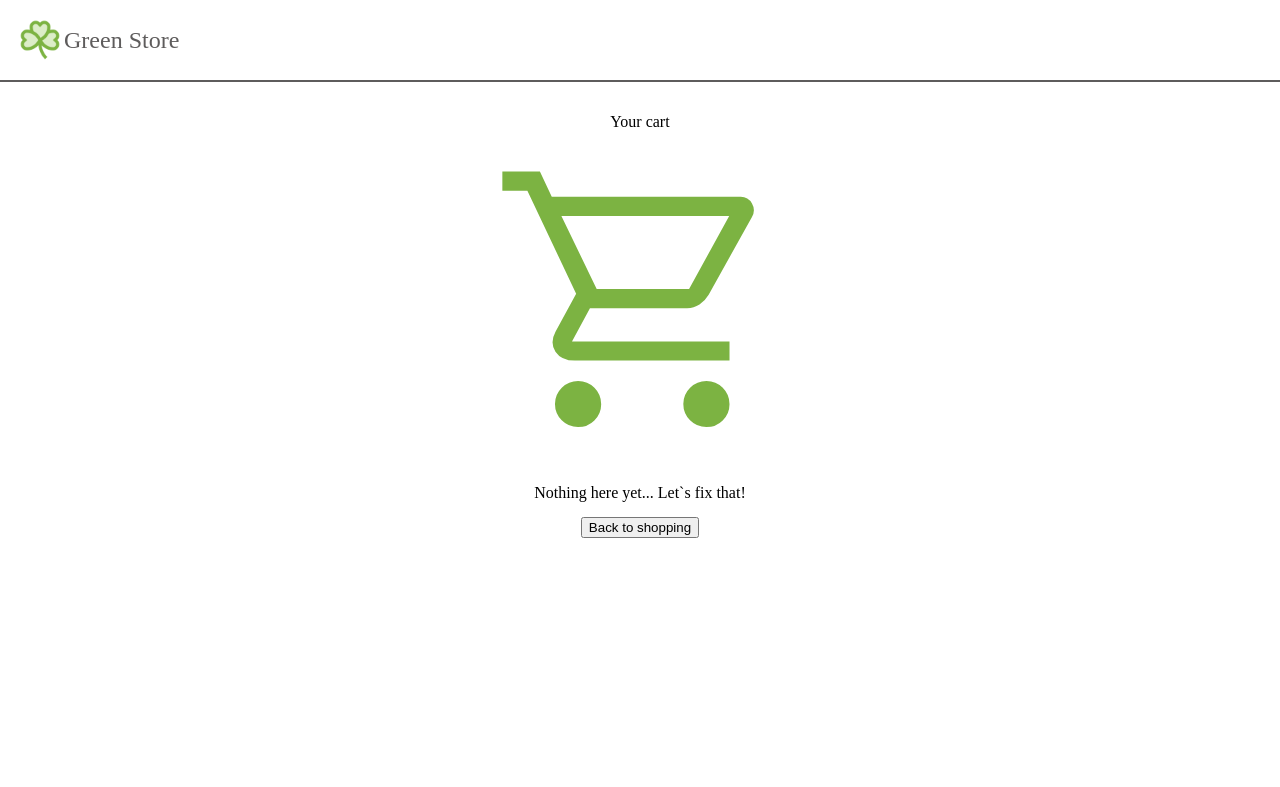
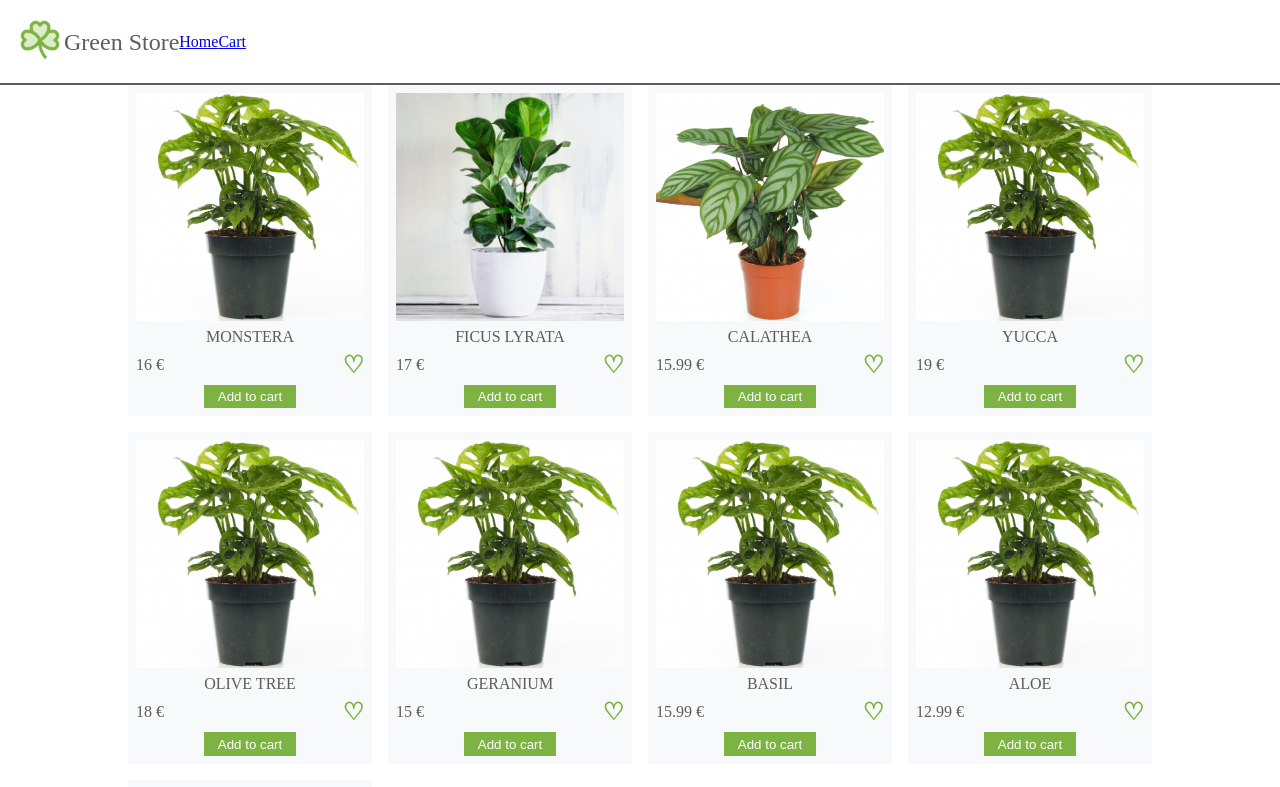
Before and after one commit to Dev-Olena/green-store-react, a React (Create React App) app: page / in a window 1280 px wide. Shown: the top 787 px of the page. Built offline with nearby package versions, Linux system fonts and the light colour scheme.

Commit message:
refactor app structure, add router

```diff
--- a/package.json
+++ b/package.json
@@ -6,6 +6,7 @@
     "cra-template": "1.2.0",
     "react": "^19.0.0",
     "react-dom": "^19.0.0",
+    "react-router-dom": "^7.1.5",
     "react-scripts": "5.0.1"
   },
   "scripts": {
--- a/src/App.js
+++ b/src/App.js
@@ -1,10 +1,10 @@
 import React, {useState, useEffect} from "react";
-import './reset.css';
+import {BrowserRouter, Routes, Route, Link} from "react-router-dom";
 import CartContext from "./contexts/CartContexts";
 import Header from "./components/Header";
 import HomePage from "./pages/HomePage";
 import CartPage from "./pages/CartPage";
-
+import './reset.css';
 import "./style.css"
 
 
@@ -15,13 +15,14 @@ function App() {
   useEffect(() => localStorage.setItem('cart',  JSON.stringify(cart)), [cart]);
 
   return (
-    <div className='app-container'>
-      <Header />
-      <CartContext.Provider value={[cart, setCart]}>
-        {/* <HomePage /> */}
-        <CartPage />
-      </CartContext.Provider>
-    </div>
+  <CartContext.Provider value={[cart, setCart]}>
+    <BrowserRouter>
+      <Routes>
+          <Route path= "/" element = {<HomePage />} />
+          <Route path="/cart" element={<CartPage />} />
+      </Routes>
+    </BrowserRouter>
+  </CartContext.Provider>
   );
 
 }
--- a/src/components/Header/index.js
+++ b/src/components/Header/index.js
@@ -1,11 +1,19 @@
 import React from "react";
+import {Link} from "react-router-dom";
 import styles from './Header.module.css';
 
 const Header = () => {
     const logo = '/assets/logo.png';
-    return (<header className={styles.header}>
-        <img src={logo} className={styles.logo} alt='Green Store logo'/>
+    return (
+    <header className={styles.header}>
+        <Link to="/">
+            <img src={logo} className={styles.logo} alt='Green Store logo'/>
+        </Link>
         <h1 className={styles.title}>Green Store</h1>
+        <nav>
+            <Link to="/">Home</Link>
+            <Link to="/cart">Cart</Link>
+        </nav>
     </header>)
 }
 
--- a/src/pages/CartPage/index.js
+++ b/src/pages/CartPage/index.js
@@ -1,5 +1,7 @@
 import React, {useContext} from "react";
+import {Link} from "react-router-dom";
 import CartContext from "../../contexts/CartContexts";
+import Header from "../../components/Header";
 import CartList from "../../components/CartList";
 import styles from "./CartPage.module.css";
 
@@ -7,6 +9,8 @@ const CartPage = () => {
  const [cart, setCart] = useContext(CartContext);
  const cartIcon = '/assets/shopping_cart_100.svg';
  return (
+    <>
+        <Header />
         <main className={styles['cart-container']}>
             <h2>Your cart</h2>
             {cart.lenght > 0 ?
@@ -16,9 +20,11 @@ const CartPage = () => {
                     <p>Nothing here yet... Let`s fix that!</p>
                 </section>
             }
+        <Link to="/">
             <button>Back to shopping</button>
+        </Link>
     </main>
-
+    </>
  )
 }
 
--- a/src/pages/HomePage/HomePage.module.css
+++ b/src/pages/HomePage/HomePage.module.css
@@ -1,4 +1,8 @@
 .home-page-container {
     width: 100vw;
+    min-height: 100vh;
+    display: flex;
+    flex-direction: column;
+    /* justify-content: space-between; */
 
 }
--- a/src/pages/HomePage/index.js
+++ b/src/pages/HomePage/index.js
@@ -1,12 +1,18 @@
 import React from "react";
+import Header from "../../components/Header";
 import Products from "../../components/Products";
 import styles from "./HomePage.module.css"
 
 const HomePage = () => {
     return (
+        <div className={styles['home-page-container']}>
+        <Header />
         <main>
+            {/* todo banner */}
+            {/* todo filters */}
             <Products />
         </main>
+        </div>
     )
 }
 
```
Also changed, not shown: 1 other file (tests, documents, lock files or other folders). Lines whose indentation alone changed are shown as unchanged.
